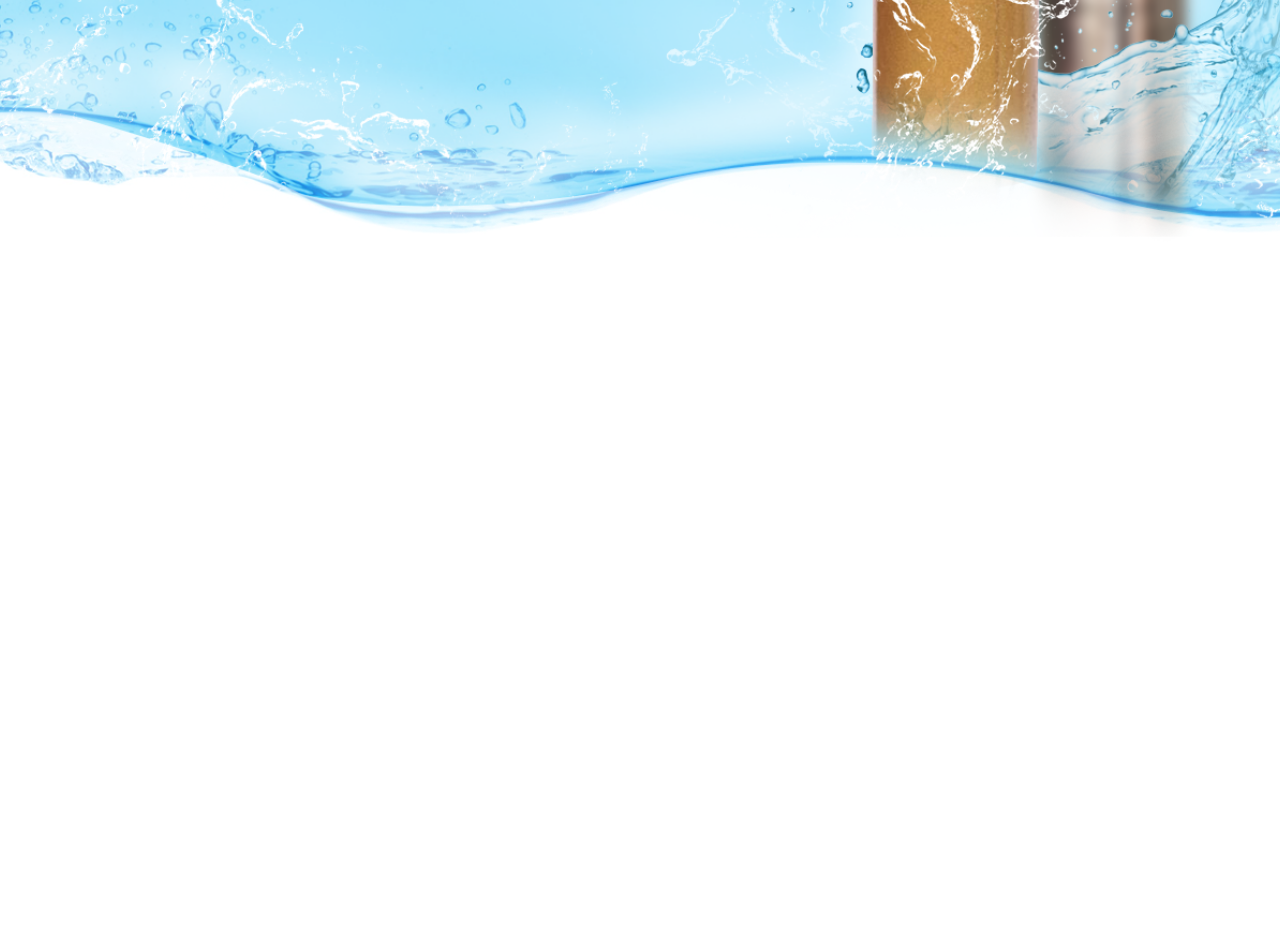
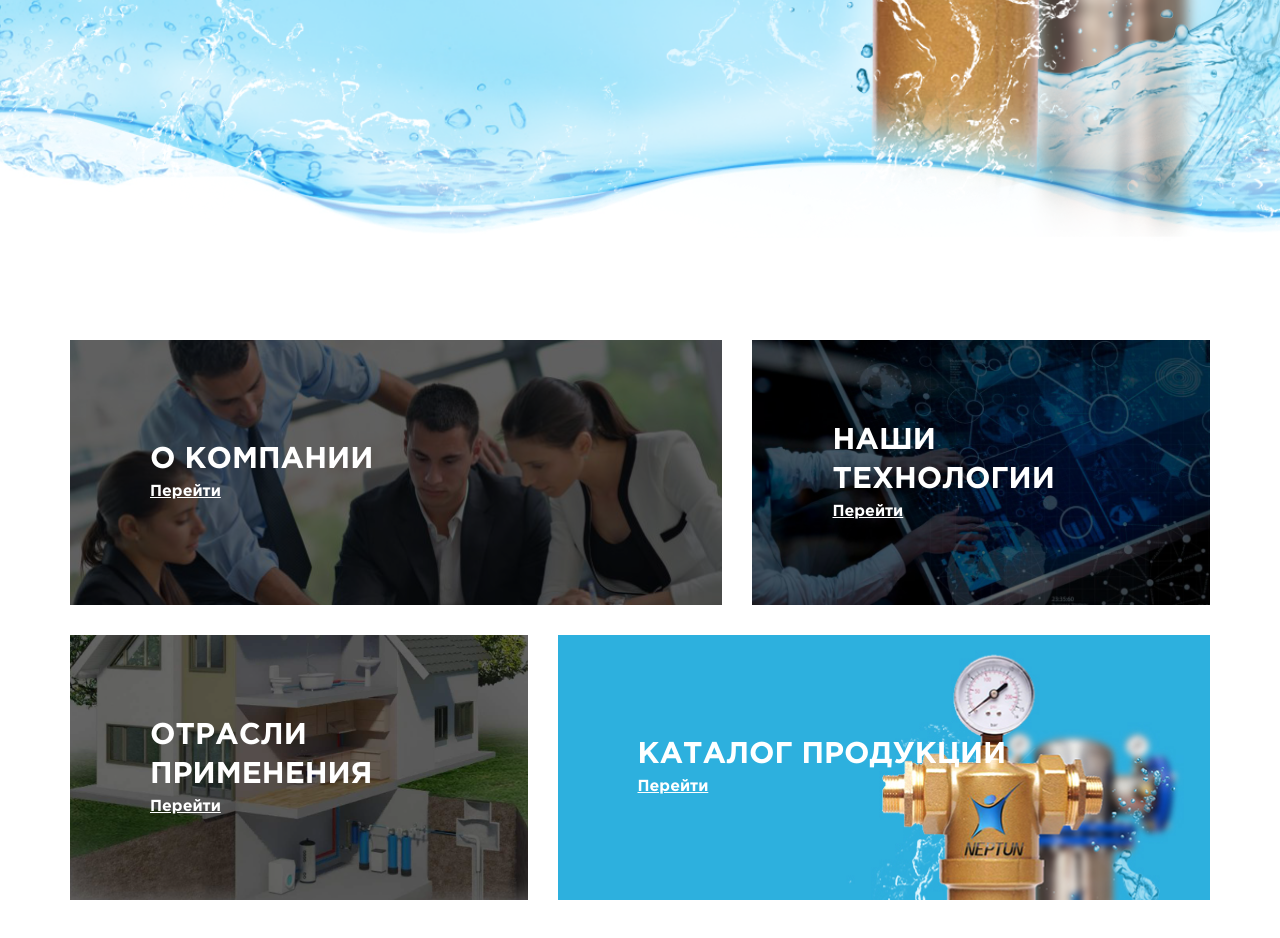
Before and after one commit to AlexKobiliansky/neptun, a website: page app/index.html in a window 1280 px wide. Shown: the part 679-1617 px from the top of the page. Before the commit the page ends 979 px from the top, so only its background shows below. Drawn offline with Linux system fonts and the light colour scheme.

Commit message:
section blocks complete

```diff
--- a/app/index.html
+++ b/app/index.html
@@ -63,9 +63,9 @@
 	</nav>
 	<!-- mobile menu -->
 
-	<!-- ======= SECTION INTRO =======-->
+	<!-- ======= SECTION INTRO ======= -->
 	<section class="s-intro" style="background-image: url('img/bg-intro.png');">
-		<!-- ======= HEADER =======-->
+		<!-- ======= HEADER ======= -->
 		<header class="main-head">
 			<div class="container">
 				<a href="/" class="logo">
@@ -115,7 +115,7 @@
 				</button>
 			</div>
 		</header>
-		<!-- ======= END HEADER =======-->
+		<!-- ======= END HEADER ======= -->
 
 		<div class="container">
 			<div class="row">
@@ -128,7 +128,57 @@
 			</div>
 		</div>
 	</section>
-	<!-- ======= END SECTION INTRO =======-->
+	<!-- ======= END SECTION INTRO ======= -->
+	<section class="s-blocks s-white">
+		<div class="container">
+			<div class="row">
+				<!-- block-item -->
+				<div class="col-md-7 block-item-wrap">
+					<a href="#0" class="block-item" style="background-image: url('img/block-img-1.jpg');">
+						<span class="block-item-content">
+							<span class="block-item-title">О компании</span>
+							<span class="block-item-link">Перейти</span>
+						</span>
+					</a>
+				</div>
+				<!-- /block-item -->
+
+				<!-- block-item -->
+				<div class="col-md-5 block-item-wrap">
+					<a href="#0" class="block-item" style="background-image: url('img/block-img-2.jpg');">
+						<span class="block-item-content">
+							<span class="block-item-title">Наши технологии</span>
+							<span class="block-item-link">Перейти</span>
+						</span>
+					</a>
+				</div>
+				<!-- /block-item -->
+
+				<!-- block-item -->
+				<div class="col-md-5 block-item-wrap">
+					<a href="#0" class="block-item" style="background-image: url('img/block-img-3.jpg');">
+						<span class="block-item-content">
+							<span class="block-item-title">Отрасли применения</span>
+							<span class="block-item-link">Перейти</span>
+						</span>
+					</a>
+				</div>
+				<!-- /block-item -->
+
+				<!-- block-item -->
+				<div class="col-md-7 block-item-wrap">
+					<a href="#0" class="block-item" style="background-image: url('img/block-img-4.jpg');">
+						<span class="block-item-content">
+							<span class="block-item-title">Каталог продукции</span>
+							<span class="block-item-link">Перейти</span>
+						</span>
+					</a>
+				</div>
+				<!-- /block-item -->
+			</div>
+		</div>
+	</section>
+	<!-- ======= SECTION BLOCKS ======= -->
 
 
 
--- a/app/sass/base/_general.sass
+++ b/app/sass/base/_general.sass
@@ -45,6 +45,7 @@ b, strong
 
 a, a:hover, a:active, a:focus
   color: $accent
+  text-decoration: none
 
 a, li, button
   outline: none!important
@@ -90,3 +91,6 @@ ol
     &:before
       display: none
 // ======= END TEMPLATE STYLES =======
+
+.s-white
+  background-color: #fff
--- a/app/sass/base/_media.sass
+++ b/app/sass/base/_media.sass
@@ -5,6 +5,10 @@
 
 // ≥1200px
 +media-breakpoint-down(lg)
+
+  .block-item-title
+    font-size: 26px
+
   .s-intro
     h1
       font-size: 42px
@@ -16,6 +20,11 @@
 
 // ≥992px
 +media-breakpoint-down(md)
+  .block-item-content
+    padding: 20px 35px
+  .block-item-title
+    font-size: 24px
+
   .s-intro
     padding-bottom: 300px
     h1
@@ -23,9 +32,15 @@
 
 // ≥768px
 +media-breakpoint-down(sm)
+  .block-item-title
+    font-size: 28px
+    margin-bottom: 10px
 
 // ≥480px
 +media-breakpoint-down(xs)
+
+  .block-item-title
+    font-size: 24px
 
   .s-intro
     padding-bottom: 200px
--- /dev/null
+++ b/app/sass/layout/_s-blocks.sass
@@ -0,0 +1,50 @@
+.s-blocks
+  padding: 40px 0 75px
+
+.block-item-wrap:nth-child(4)
+  .block-item
+    &:after
+      display: none
+
+.block-item
+  display: block
+  color: #fff
+  position: relative
+  +bg-cover
+  margin-bottom: 30px
+  &:after
+    content: ''
+    position: absolute
+    left: 0
+    right: 0
+    top: 0
+    bottom: 0
+    background-color: rgba(#000, .6)
+    opacity: 1
+    +mt(.3s)
+  &:active, &:focus, &:hover
+    color: #fff
+  &-content
+    display: flex
+    flex-direction: column
+    justify-content: center
+    flex-wrap: wrap
+    height: 265px
+    padding: 40px 80px
+    font-weight: 700
+    position: relative
+    z-index: 2
+  &-title
+    font-size: 30px
+    width: 100%
+    text-transform: uppercase
+    line-height: 1.3
+  &-link
+    font-size: 16px
+    text-decoration: underline
+    +mt(.3s)
+    &:hover
+      text-decoration: none
+  &:hover
+    &:after
+      opacity: .4
--- a/app/sass/main.sass
+++ b/app/sass/main.sass
@@ -7,6 +7,7 @@
 //layouts
 @import layout/header
 @import layout/s-intro
+@import layout/s-blocks
 @import layout/footer
 
 //components
```
Also changed, not shown: app/css/main.min.css, app/img/block-img-1.jpg (added), app/img/block-img-2.jpg (added), app/img/block-img-3.jpg (added), app/img/block-img-4.jpg (added).
